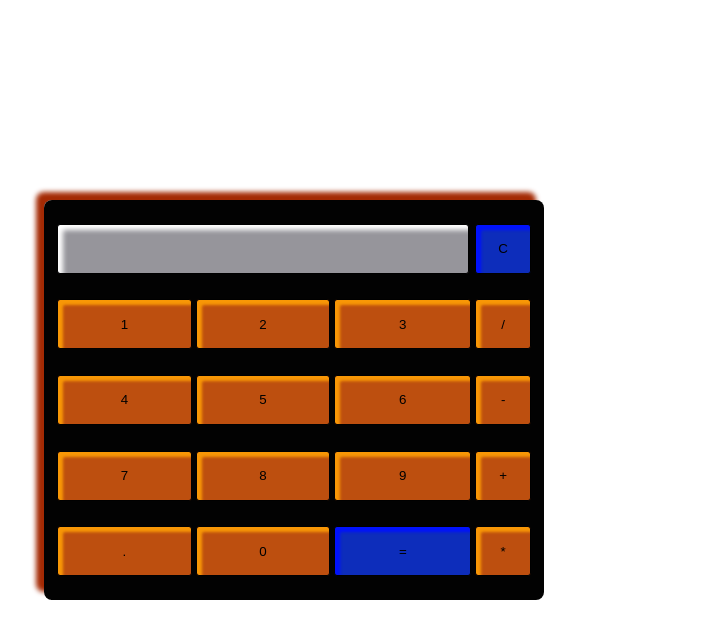
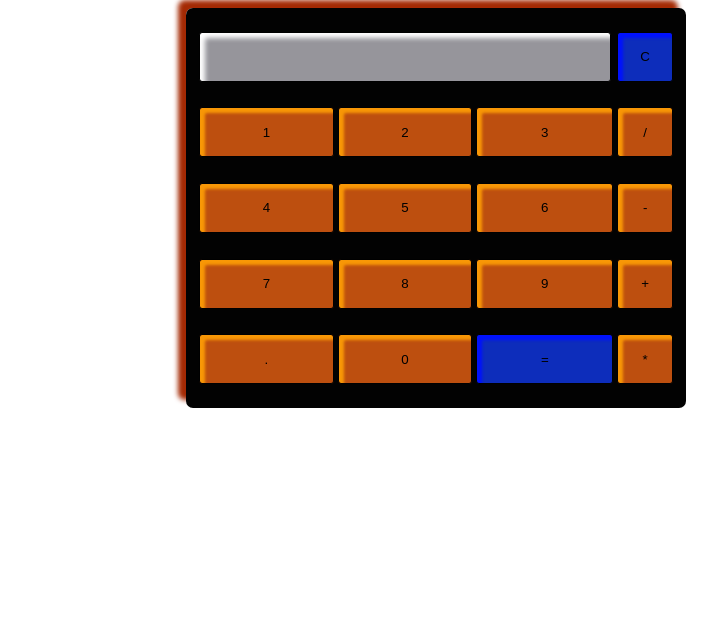
Before and after one commit to 8r0ly/calculator, a plain HTML site: page index.html in a window 1280 px wide. Shown: the whole page, without its empty margins (204-921 px from the left). Drawn offline with Linux system fonts and the light colour scheme.

Commit message:
Update style.css

```diff
--- a/style.css
+++ b/style.css
@@ -1,10 +1,10 @@
 .calculator{
     padding:10px;
-    border-radius:8px;
+    border-radius:7px;
     font-weight:bold;
     height:400px;
     width:500px;
-    margin:200px 5px 10px 240px;
+    margin:auto;
     background-color:rgba(0, 0, 0, 0.993);
     box-shadow:-8px -8px 5px  rgba(163, 40, 2, 0.993) ;
 }
```
